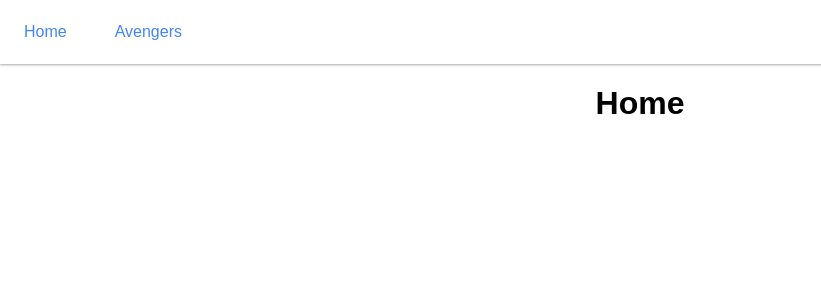
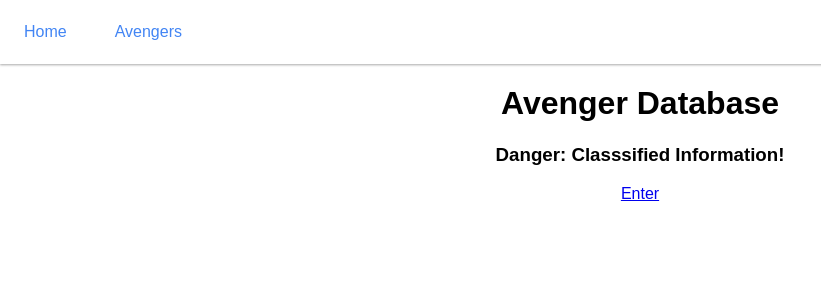
Before and after one commit to nickdurbin/react-avengers, a React (Create React App) app: page / in a window 1280 px wide. Shown: the top 300 px of the page, without its empty margins (0-821 px from the left). Built offline with nearby package versions, Linux system fonts and the light colour scheme.

Commit message:
Setup the link to each individual id for the avenger. Will need to probably set up some state for it to work properly.

```diff
--- a/src/App.js
+++ b/src/App.js
@@ -3,6 +3,7 @@ import './App.css';
 import { Route, Link } from 'react-router-dom';
 import Home from './Components/Home';
 import AvengersList from './Components/AvengersList';
+import AvengerPage from './Components/AvengerPage';
 import avengers from './Data';
 
 function App() {
@@ -19,6 +20,7 @@ function App() {
       </ul>
       <Route exact path='/' component={Home} />
       <Route exact path='/avengers' component={AvengersList} />
+      <Route path='/avengers/:id' component={AvengerPage} />
     </div>
   );
 }
--- /dev/null
+++ b/src/Components/AvengerPage.js
@@ -0,0 +1,14 @@
+import React from 'react';
+
+const avengerData = []; // get the data from the same source above
+
+function AvengerPage(props) {
+  const avenger = avengerData.find(avenger => props.match.params.id === avenger.id);
+  return (
+    // ...jsx goes here - something like...
+    <h1>{avenger.name}</h1>
+    // ...etc
+  );
+}
+
+export default AvengerPage;
--- a/src/Components/AvengersList.js
+++ b/src/Components/AvengersList.js
@@ -1,5 +1,7 @@
 import React from 'react';
 import avengers from '../Data';
+import { Link } from 'react-router-dom';
+
 
 function AvengersList() {
   return (
@@ -7,7 +9,7 @@ function AvengersList() {
       {avengers.map(avenger => (
         <div className="character-card" key={avenger.id}>
           <img src={avenger.thumbnail} alt={avenger.name} />
-          <h2>{avenger.name}</h2>
+          <h2><Link to='{`/avengers/${avenger.id}`}'>{avenger.name}</Link></h2>
           <p>({avenger.nickname})</p>
         </div>
       ))};
--- a/src/Components/Home.js
+++ b/src/Components/Home.js
@@ -1,9 +1,12 @@
 import React from 'react';
+import { Link } from 'react-router-dom';
 
 function Home() {
   return (
     <div>
-      <h1>Home</h1>
+      <h1>Avenger Database</h1>
+      <h3>Danger: Classsified Information!</h3>
+      <Link to='/avengers'>Enter</Link>
     </div>
   )
 }
```
